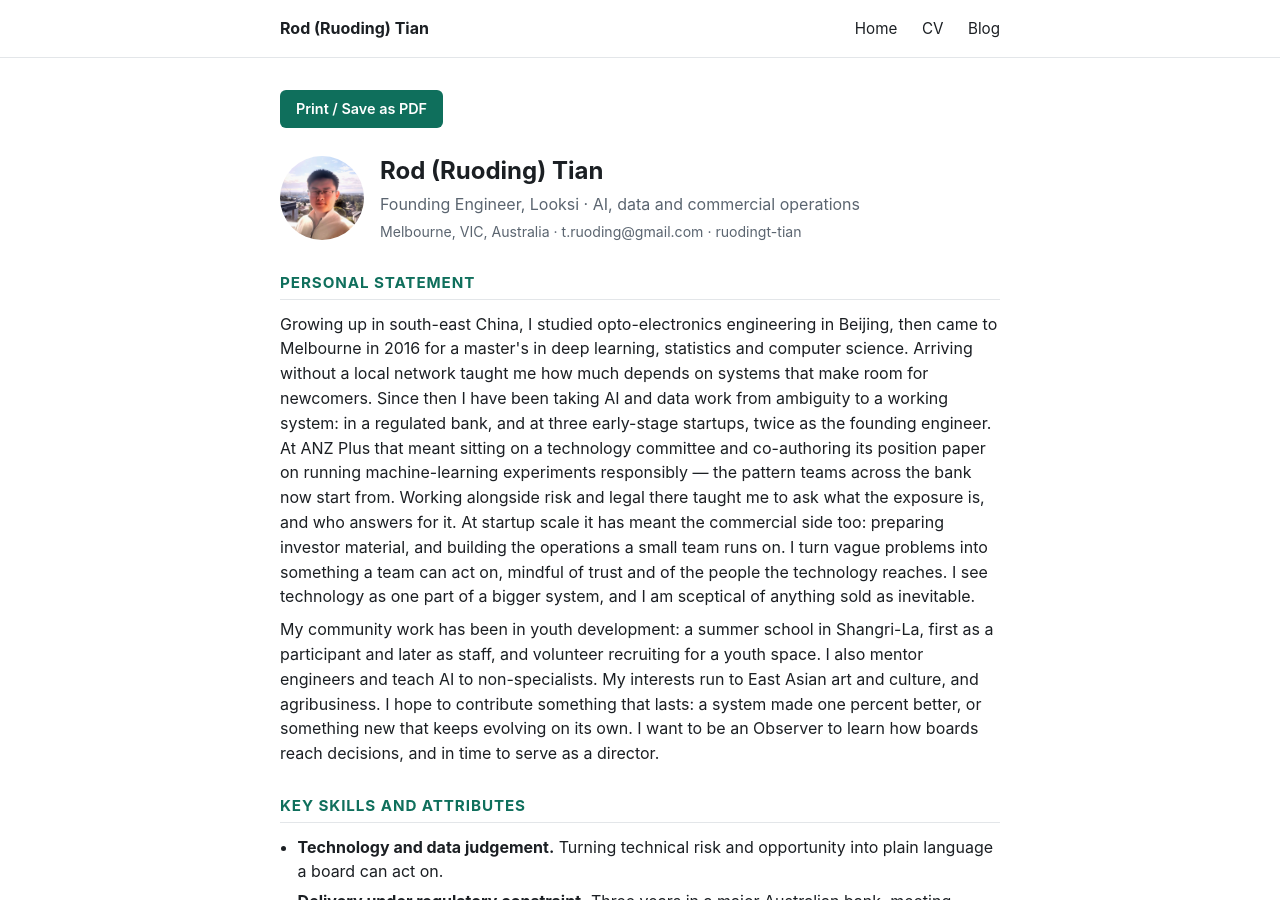
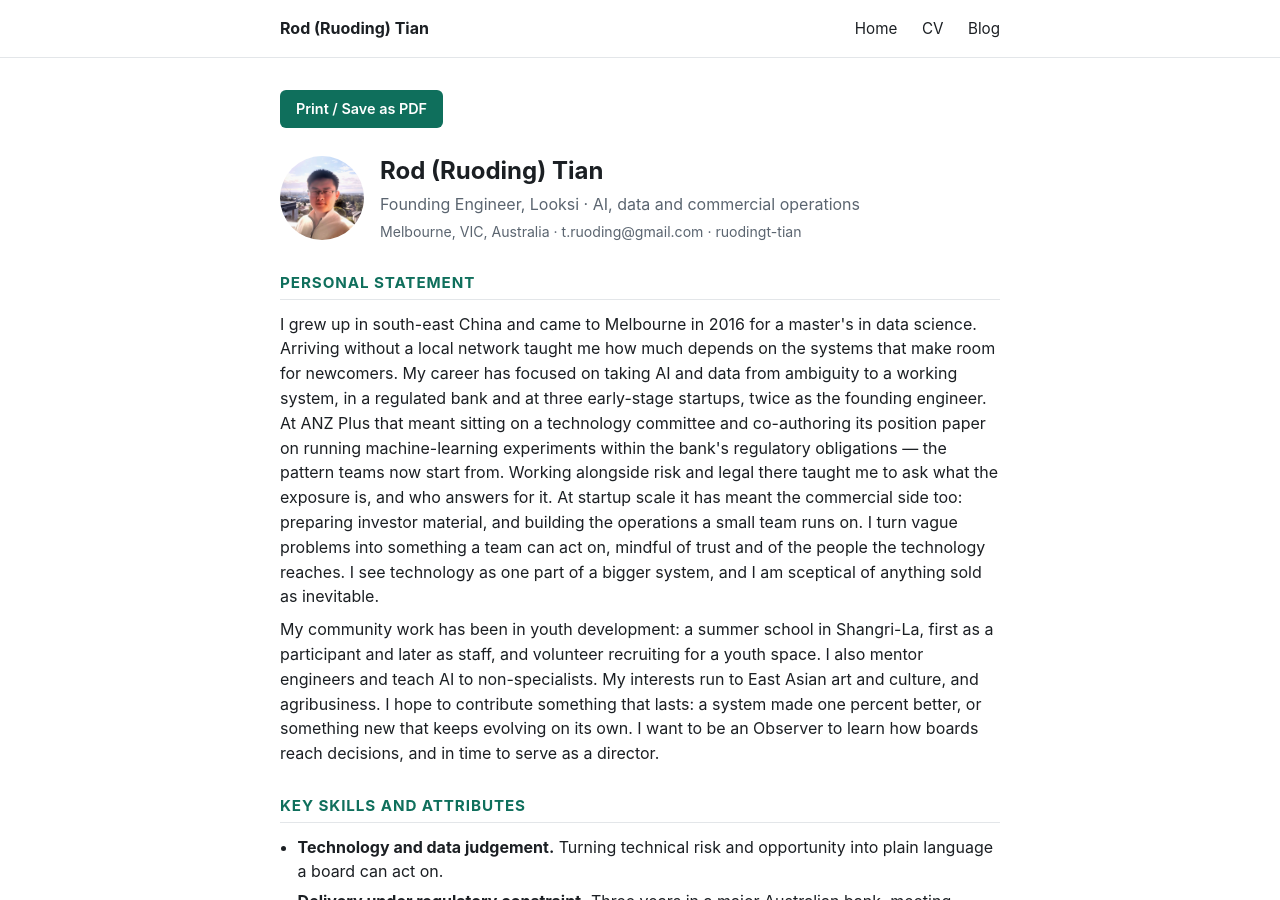
Before and after one commit to ruodingt/ruodingt.github.io, a Jekyll site: the page built from cv/index.md, in a window 1280 px wide and 900 px high. Built offline with Jekyll 4.4.1, drawn with Linux system fonts in a browser that asks for light colours.

Commit message:
Tighten the statement's opening, career line, and ANZ framing
- Open with origin and arrival only ("grew up in south-east China... came
  to Melbourne in 2016 for a master's in data science"), dropping the
  undergrad and the sub-field list: the bachelor is in Education, and the
  guide says the statement is not for detailed history. Keeps the "who you
  are" the guide requires and the setup for the newcomer line.
- "Since then I have been taking..." -> "My career has focused on...": a
  cleaner topic sentence for the professional arc.
- "responsibly" -> "within the bank's regulatory obligations": names the
  governance frame explicitly. Dropped the trailing "across the bank" to
  avoid repeating "bank".

Co-Authored-By: Claude Opus 4.8 <noreply@anthropic.com>

```diff
--- a/_data/cv.yml
+++ b/_data/cv.yml
@@ -13,7 +13,7 @@ linkedin: "https://www.linkedin.com/in/ruodingt-tian/"
 # words, at the top, covering who you are, professional value, community
 # connection, and values/motivation.
 statement:
-  - "Growing up in south-east China, I studied opto-electronics engineering in Beijing, then came to Melbourne in 2016 for a master's in deep learning, statistics and computer science. Arriving without a local network taught me how much depends on systems that make room for newcomers. Since then I have been taking AI and data work from ambiguity to a working system: in a regulated bank, and at three early-stage startups, twice as the founding engineer. At ANZ Plus that meant sitting on a technology committee and co-authoring its position paper on running machine-learning experiments responsibly &mdash; the pattern teams across the bank now start from. Working alongside risk and legal there taught me to ask what the exposure is, and who answers for it. At startup scale it has meant the commercial side too: preparing investor material, and building the operations a small team runs on. I turn vague problems into something a team can act on, mindful of trust and of the people the technology reaches. I see technology as one part of a bigger system, and I am sceptical of anything sold as inevitable."
+  - "I grew up in south-east China and came to Melbourne in 2016 for a master's in data science. Arriving without a local network taught me how much depends on the systems that make room for newcomers. My career has focused on taking AI and data from ambiguity to a working system, in a regulated bank and at three early-stage startups, twice as the founding engineer. At ANZ Plus that meant sitting on a technology committee and co-authoring its position paper on running machine-learning experiments within the bank's regulatory obligations &mdash; the pattern teams now start from. Working alongside risk and legal there taught me to ask what the exposure is, and who answers for it. At startup scale it has meant the commercial side too: preparing investor material, and building the operations a small team runs on. I turn vague problems into something a team can act on, mindful of trust and of the people the technology reaches. I see technology as one part of a bigger system, and I am sceptical of anything sold as inevitable."
   - "My community work has been in youth development: a summer school in Shangri-La, first as a participant and later as staff, and volunteer recruiting for a youth space. I also mentor engineers and teach AI to non-specialists. My interests run to East Asian art and culture, and agribusiness. I hope to contribute something that lasts: a system made one percent better, or something new that keeps evolving on its own. I want to be an Observer to learn how boards reach decisions, and in time to serve as a director."
 
 attributes:
```
